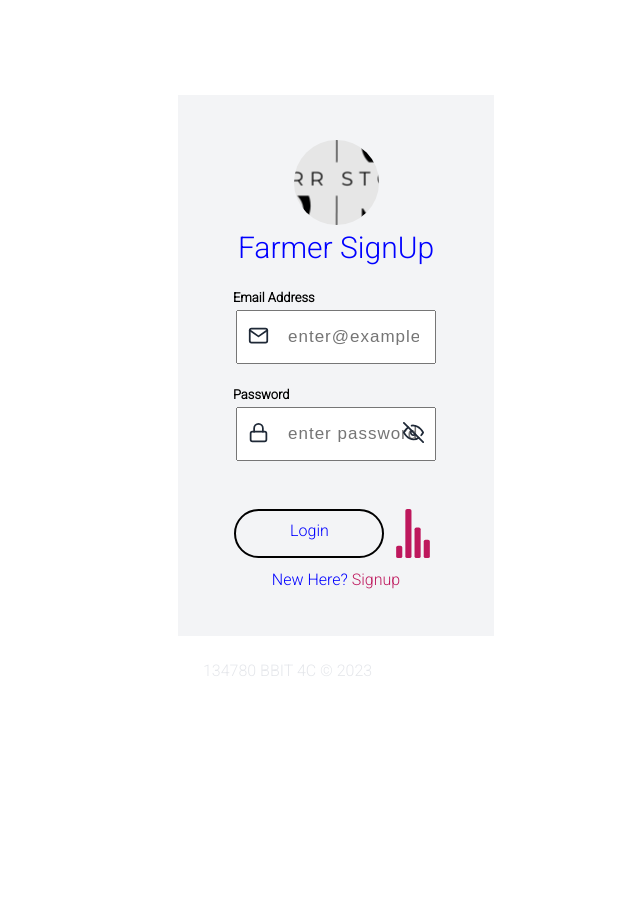
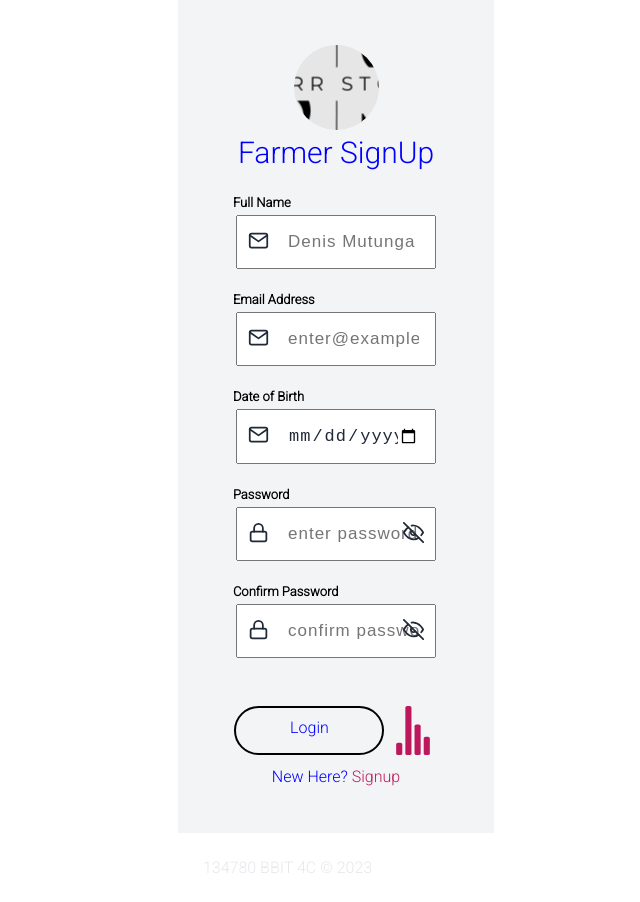
Before and after one commit to TrevorAugustine23/AI-Weather-App, a React (Create React App) app in the folder react_login/: page / in a window 1280 px wide. Shown: the whole page, without its empty margins (304-944 px from the left). Before the commit the page ends 800 px from the top, so only its background shows below. Built offline with nearby package versions, Linux system fonts and the light colour scheme.

Commit message:
created the fields and imported icons for the fields

```diff
--- a/react_login/src/pages/Signup.js
+++ b/react_login/src/pages/Signup.js
@@ -9,7 +9,7 @@ import { TextInput } from "../components/FormLib";
 import * as Yup from 'yup';
 
 //icons
-import { FiMail, FiLock} from 'react-icons/fi';
+import { FiMail, FiLock, FiUser, FiCalendar} from 'react-icons/fi';
 
 //Loader
 import {Audio} from 'react-loader-spinner';
@@ -48,6 +48,13 @@ const SignUp = () => {
                     {(isSubmitting) => (
                         <Form>
                             <TextInput
+                                name="name"
+                                type="text"
+                                label="Full Name"
+                                placeholder="Denis Mutunga"
+                                icon={<FiMail/>}
+                            />
+                            <TextInput
                                 name="email"
                                 type="text"
                                 label="Email Address"
@@ -55,10 +62,24 @@ const SignUp = () => {
                                 icon={<FiMail/>}
                             />
                             <TextInput
+                                name="dateOfBirth"
+                                type="date"
+                                label="Date of Birth"
+                                icon={<FiMail/>}
+                            />
+                            <TextInput
                                 name="password"
                                 type="password"
                                 label="Password"
                                 placeholder="enter password"
+                                icon={<FiLock/>}
+
+                            />
+                            <TextInput
+                                name="repeatPassword"
+                                type="password"
+                                label="Confirm Password"
+                                placeholder="confirm password"
                                 icon={<FiLock/>}
 
                             />
```
